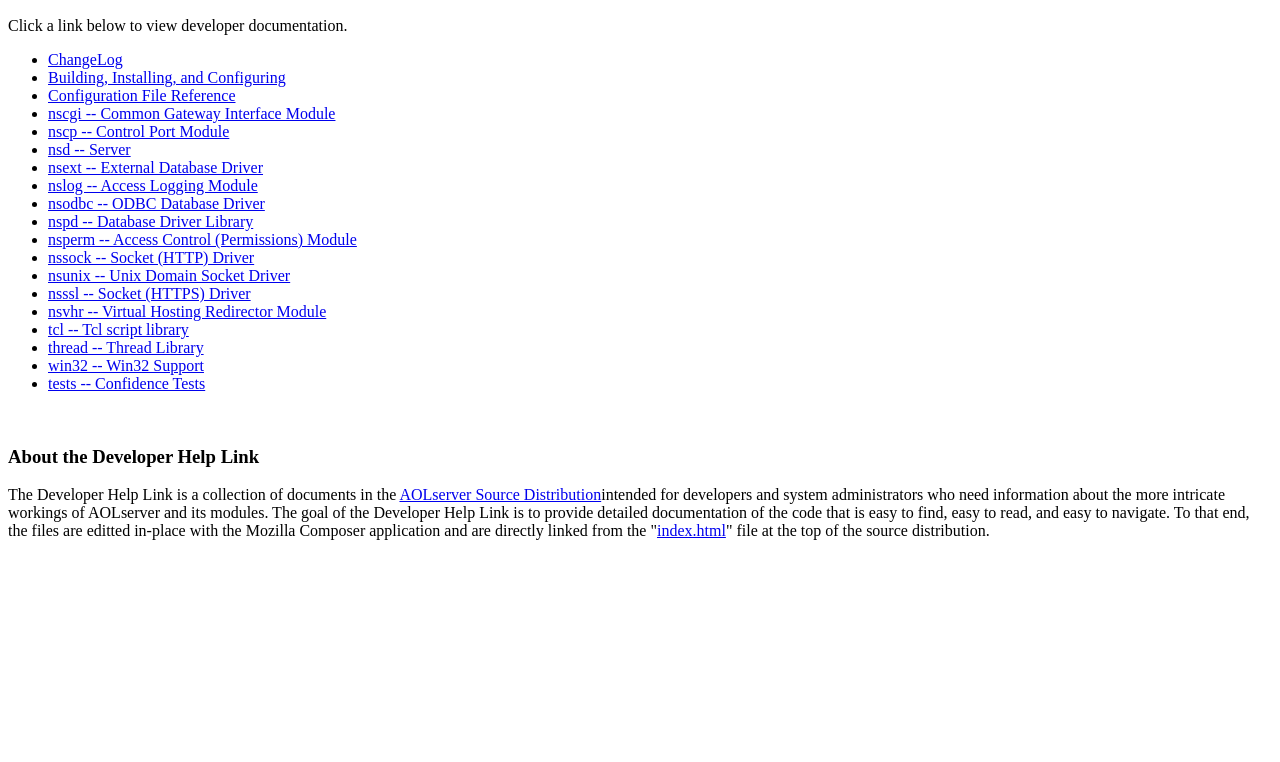
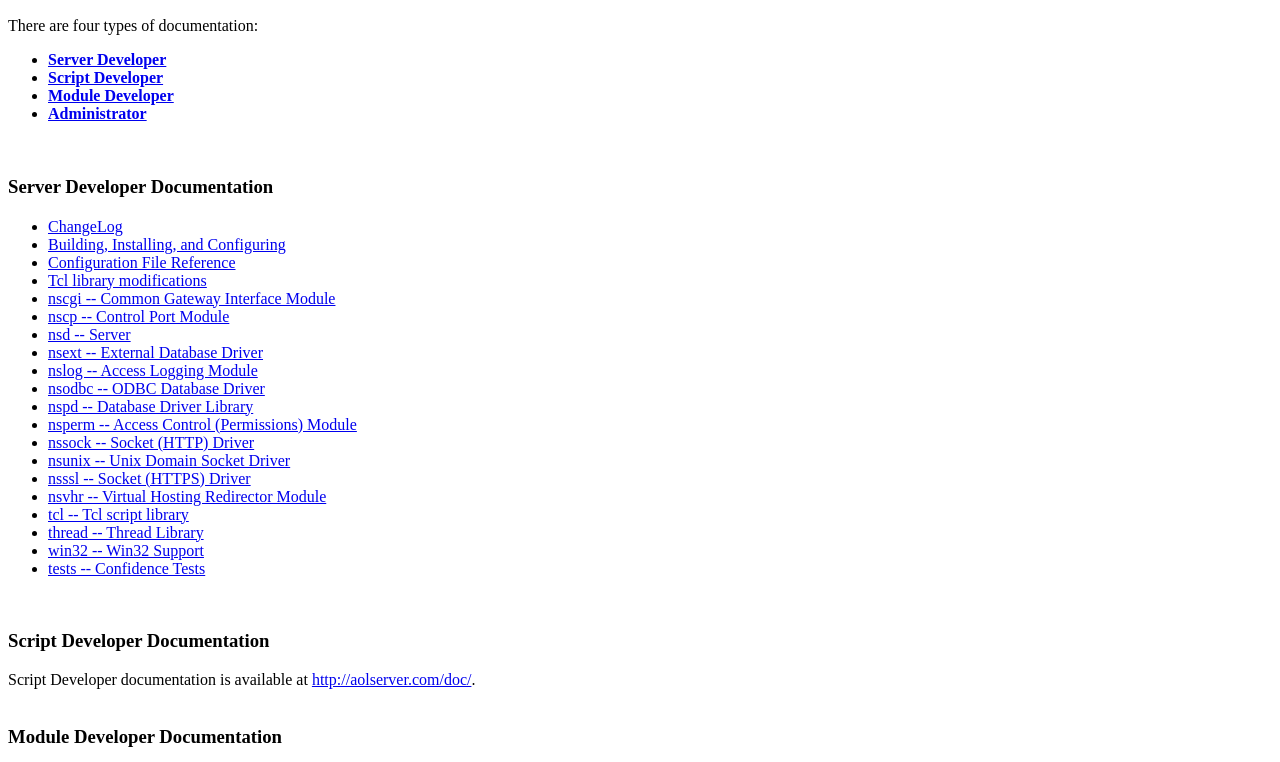
Before and after one commit to OldsSourcesBackups/AolWebServer, a plain HTML site: page index.html in a window 1280 px wide. Shown: the part 38-800 px from the top of the page. Drawn offline with Linux system fonts and the light colour scheme.

Commit message:
latest docs, Tcl changes moved from tcl8.3.2 to doc/tcl-changes.txt

```diff
--- a/index.html
+++ b/index.html
@@ -6,55 +6,89 @@
 </head>
 <body bgcolor="#ffffff" link="#0000ee" vlink="#551a8b" alink="#0000ee">
 <h2>AOLserver Developer Help Link</h2>
-Click a link below to view developer documentation.
-
-
-
-
-
+There are four types of documentation:<br>
 <ul>
-  <li><a href="ChangeLog">ChangeLog</a></li>
-  <li><a href="doc/install.html">Building, Installing, and Configuring</a></li>
-  <li><a href="doc/config.txt">Configuration File Reference</a></li>
-  <li><a href="nscgi/nscgi.html">nscgi -- Common Gateway Interface Module</a></li>
-  <li><a href="nscp/nscp.html">nscp -- Control Port Module</a></li>
-  <li><a href="nsd/nsd.html">nsd -- Server</a></li>
-  <li><a href="nsext/nsext.html">nsext -- External Database Driver</a></li>
-  <li><a href="nslog/nslog.html">nslog -- Access Logging Module</a></li>
-  <li><a href="nsodbc/nsodbc.html">nsodbc -- ODBC Database Driver</a></li>
-  <li><a href="nspd/nspd.html">nspd -- Database Driver Library</a></li>
-  <li><a href="nsperm/nsperm.html">nsperm -- Access Control (Permissions) Module</a></li>
-  <li><a href="nssock/nssock.html">nssock -- Socket (HTTP) Driver</a></li>
-  <li><a href="nsunix/nsunix.html">nsunix -- Unix Domain Socket Driver</a></li>
-  <li><a href="nssock/nsssl.html">nsssl -- Socket (HTTPS) Driver</a></li>
-  <li><a href="nsvhr/nsvhr.html">nsvhr -- Virtual Hosting Redirector Module</a></li>
-  <li><a href="tcl/tcl.html">tcl -- Tcl script library</a></li>
-  <li><a href="thread/thread.html">thread -- Thread Library</a></li>
-  <li><a href="win32/win32.html">win32 -- Win32 Support</a></li>
-  <li><a href="tests/tests.html">tests -- Confidence Tests</a><a href="win32/win32.html"></a></li>
+  <li><a href="#Server_Developer_Documentation"><b>Server Developer</b></a></li>
+  <li><a href="#Script_Developer_Documentation"><b>Script Developer</b></a></li>
+  <li><b><a href="#Administrator_Documentation">Module Developer</a></b></li>
+  <li><b><a href="#Administrator_Documentation">Administrator</a></b></li>
 </ul>
-<a href="win32/win32.html"></a><br>
+<b><a href="#Administrator_Documentation"></a></b><br>
+<h3><a name="Server_Developer_Documentation"></a>Server Developer Documentation </h3>
+<h2></h2>
+<ul>
+  <li><a href="file://///Blah/kriston/arch/sun4u/sf/aolserver/ChangeLog">ChangeLog</a></li>
+  <li><a href="file://///Blah/kriston/arch/sun4u/sf/aolserver/doc/install.html">Building, Installing, and Configuring</a></li>
+  <li><a href="file://///Blah/kriston/arch/sun4u/sf/aolserver/doc/config.txt">Configuration File Reference</a></li>
+  <li><a href="file://///Blah/kriston/arch/sun4u/sf/aolserver/doc/tcl-changes.txt">Tcl library modifications</a></li>
+  <li><a href="file://///Blah/kriston/arch/sun4u/sf/aolserver/nscgi/nscgi.html">nscgi -- Common Gateway Interface Module</a></li>
+  <li><a href="file://///Blah/kriston/arch/sun4u/sf/aolserver/nscp/nscp.html">nscp -- Control Port Module</a></li>
+  <li><a href="file://///Blah/kriston/arch/sun4u/sf/aolserver/nsd/nsd.html">nsd -- Server</a></li>
+  <li><a href="file://///Blah/kriston/arch/sun4u/sf/aolserver/nsext/nsext.html">nsext -- External Database Driver</a></li>
+  <li><a href="file://///Blah/kriston/arch/sun4u/sf/aolserver/nslog/nslog.html">nslog -- Access Logging Module</a></li>
+  <li><a href="file://///Blah/kriston/arch/sun4u/sf/aolserver/nsodbc/nsodbc.html">nsodbc -- ODBC Database Driver</a></li>
+  <li><a href="file://///Blah/kriston/arch/sun4u/sf/aolserver/nspd/nspd.html">nspd -- Database Driver Library</a></li>
+  <li><a href="file://///Blah/kriston/arch/sun4u/sf/aolserver/nsperm/nsperm.html">nsperm -- Access Control (Permissions) Module</a></li>
+  <li><a href="file://///Blah/kriston/arch/sun4u/sf/aolserver/nssock/nssock.html">nssock -- Socket (HTTP) Driver</a></li>
+  <li><a href="file://///Blah/kriston/arch/sun4u/sf/aolserver/nsunix/nsunix.html">nsunix -- Unix Domain Socket Driver</a></li>
+  <li><a href="file://///Blah/kriston/arch/sun4u/sf/aolserver/nssock/nsssl.html">nsssl -- Socket (HTTPS) Driver</a></li>
+  <li><a href="file://///Blah/kriston/arch/sun4u/sf/aolserver/nsvhr/nsvhr.html">nsvhr -- Virtual Hosting Redirector Module</a></li>
+  <li><a href="file://///Blah/kriston/arch/sun4u/sf/aolserver/tcl/tcl.html">tcl -- Tcl script library</a></li>
+  <li><a href="file://///Blah/kriston/arch/sun4u/sf/aolserver/thread/thread.html">thread -- Thread Library</a></li>
+  <li><a href="file://///Blah/kriston/arch/sun4u/sf/aolserver/win32/win32.html">win32 -- Win32 Support</a></li>
+  <li><a href="file://///Blah/kriston/arch/sun4u/sf/aolserver/tests/tests.html">tests -- Confidence Tests</a><a href="file://///Blah/kriston/arch/sun4u/sf/aolserver/win32/win32.html"></a></li>
+</ul>
+<a href="file://///Blah/kriston/arch/sun4u/sf/aolserver/win32/win32.html"></a><br>
+<h3></h3>
+<h3><a name="Script_Developer_Documentation"></a>Script Developer Documentation</h3>
+Script Developer documentation is available at <a href="http://aolserver.com/doc/">http://aolserver.com/doc/</a>.<br>
+<br>
+<h3><a name="Module_Developer_Documentation"></a>Module Developer Documentation</h3>
+Administration documentation is available at <a href="http://aolserver.com/doc/">http://aolserver.com/doc/</a>.<br>
+<br>
+<h3><a name="Administrator_Documentation"></a>Administrator Documentation</h3>
+Administrator documentation is available at <a href="http://aolserver.com/doc/">http://aolserver.com/doc/</a>.<br>
+<br>
+<br>
 <h3>About the Developer Help Link</h3>
-The Developer Help Link is a collection of documents in the <a href="http://aolserver.com/dist/">AOLserver
-
- Source Distribution</a>intended for developers and system administrators
-
- who need information about the more intricate workings of AOLserver and
-
- its modules. The goal
-of the Developer Help Link is to provide detailed
-
- documentation of the
-code that is easy to find, easy to read, and easy to
-
- navigate. To that
+The goal
+of the Developer Help Link is to provide detailed documentation
+ of the
+code that is easy to find, easy to read, and easy to navigate. To
+ that
 end, the files are editted in-place with the Mozilla Composer
 application
-
  and are directly linked from the "<a href="index.html">index.html</a>" file
-
  at the top of the source
 distribution.<br>
 <br>
+<br>
+<br>
+<br>
+<br>
+<br>
+<br>
+<br>
+<br>
+<br>
+<br>
+<br>
+<br>
+<br>
+<br>
+<br>
+<br>
+<br>
+<br>
+<br>
+<br>
+<br>
+<br>
+<br>
+<br>
+<br>
+<br>
+<br>
+<br>
 </body>
 </html>
```
Also changed, not shown: doc/tcl-changes.txt (added), nssock/nsssl.txt (deleted).
